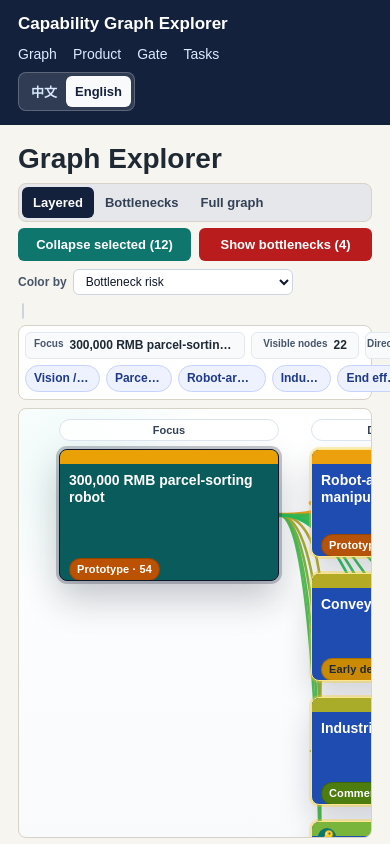
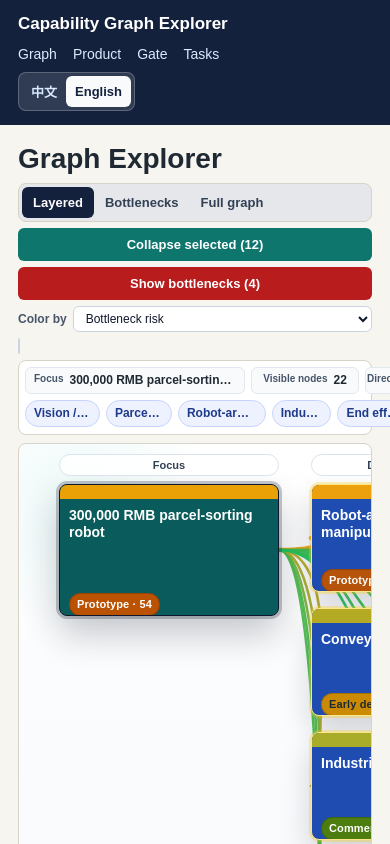
Before and after one commit to drt030/mincut, a Next.js app: page /graph in a window 390 px wide. Shown: the top 844 px of the page. Built offline with nearby package versions, Linux system fonts and the light colour scheme.

Commit message:
Compact mobile graph toolbar

```diff
--- a/src/app/globals.css
+++ b/src/app/globals.css
@@ -2182,19 +2182,34 @@ code {
   .explorer-toolbar {
     align-items: flex-start;
     flex-direction: column;
+    gap: 6px;
   }
 
   .toolbar-actions {
+    display: grid;
+    gap: 6px;
+    grid-template-columns: repeat(2, minmax(0, 1fr));
     justify-content: flex-start;
     width: 100%;
   }
 
   .toolbar-actions .small-button {
-    flex: 1 1 150px;
+    min-width: 0;
+    white-space: normal;
   }
 
   .color-mode-select-wrapper {
-    flex: 1 1 100%;
+    grid-column: 1 / -1;
+    width: 100%;
+  }
+
+  .color-mode-select {
+    flex: 1 1 auto;
+  }
+
+  .color-mode-legend {
+    justify-self: start;
+    margin-left: 0;
   }
 
   .segmented-control {
@@ -2229,6 +2244,12 @@ code {
   }
 }
 
+@media (max-width: 560px) {
+  .explorer-toolbar .toolbar-actions {
+    grid-template-columns: 1fr;
+  }
+}
+
 @media (max-width: 1180px) {
   .explorer-toolbar {
     align-items: flex-start;
```
